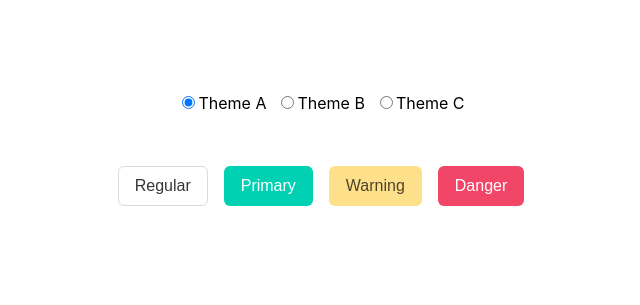
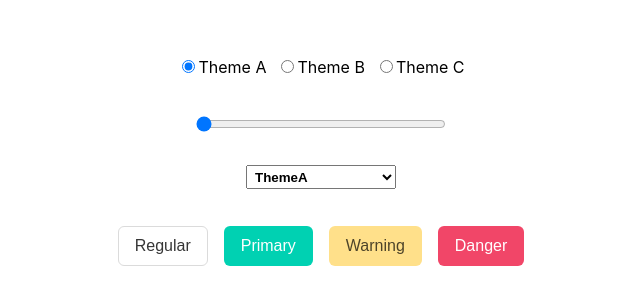
Before and after one commit to Patagonian-IUPA/cra-vscode-template, a React (Create React App) app: page / in a window 1280 px wide. Shown: the part 237-542 px from the top of the page, without its empty margins (319-959 px from the left). Built offline with nearby package versions, Linux system fonts and the light colour scheme.

Commit message:
add multiple theme selectors

```diff
--- a/src/App.js
+++ b/src/App.js
@@ -1,27 +1,21 @@
 import React, { useState } from 'react';
-import Button from './themes/components/Button';
 import { ThemeRadio } from './themes/selectors/ThemeRadio';
 import styles from './App.module.css';
+import Themes from './themes/Themes.module.css';
+import classNames from 'classnames';
+import ButtonsGroup from './themes/components/ButtonsGroup';
+import { ThemeSelect } from './themes/selectors/ThemeSelect';
+import ThemeRange from './themes/selectors/ThemeRange';
+
 const App = () => {
-  const [theme, setTheme] = useState();
+  const [theme, setTheme] = useState(Themes.ThemeA);
 
   return (
-    <div className={styles.App}>
+    <div className={classNames(styles.App, theme)}>
       <ThemeRadio theme={theme} onThemeChange={setTheme} />
-      <div className={styles.Buttons}>
-        <Button theme={theme} style={{ margin: '.5em' }}>
-          Regular
-        </Button>
-        <Button theme={theme} style={{ margin: '.5em' }} type="primary">
-          Primary
-        </Button>
-        <Button theme={theme} style={{ margin: '.5em' }} type="warning">
-          Warning
-        </Button>
-        <Button theme={theme} style={{ margin: '.5em' }} type="danger">
-          Danger
-        </Button>
-      </div>
+      <ThemeRange theme={theme} onThemeChange={setTheme} />
+      <ThemeSelect theme={theme} onThemeChange={setTheme} />
+      <ButtonsGroup />
     </div>
   );
 };
--- a/src/App.module.css
+++ b/src/App.module.css
@@ -6,7 +6,3 @@
   justify-content: center;
   align-items: center;
 }
-
-.Buttons {
-  margin: 2em 0;
-}
--- a/src/themes/components/Button.jsx
+++ b/src/themes/components/Button.jsx
@@ -1,17 +1,11 @@
 import React from 'react';
 import classNames from 'classnames';
 import style from './Button.module.css';
-import themes from '../Themes.module.css';
 
-export const Button = ({
-  theme = themes.ThemeA,
-  type = 'regular',
-  className = '',
-  ...rest
-}) => {
+export const Button = ({ type = 'regular', className = '', ...rest }) => {
   return (
     <button
-      className={classNames(style.base, theme, style[type], className)}
+      className={classNames(style.base, style[type], className)}
       {...rest}
     />
   );
--- /dev/null
+++ b/src/themes/components/ButtonsGroup.jsx
@@ -0,0 +1,21 @@
+import React from 'react';
+import Button from './Button';
+import style from './ButtonsGroup.module.css';
+
+export const ButtonsGroup = () => {
+  return (
+    <div className={style.ButtonsGroup}>
+      <Button className={style.ButtonCustomization}>Regular</Button>
+      <Button className={style.ButtonCustomization} type="primary">
+        Primary
+      </Button>
+      <Button className={style.ButtonCustomization} type="warning">
+        Warning
+      </Button>
+      <Button className={style.ButtonCustomization} type="danger">
+        Danger
+      </Button>
+    </div>
+  );
+};
+export default ButtonsGroup;
--- /dev/null
+++ b/src/themes/components/ButtonsGroup.module.css
@@ -0,0 +1,7 @@
+.ButtonsGroup {
+  margin: 1em 0;
+}
+
+.ButtonCustomization {
+  margin: 0.5em;
+}
--- a/src/themes/selectors/ThemeRadio.jsx
+++ b/src/themes/selectors/ThemeRadio.jsx
@@ -1,11 +1,14 @@
 import React from 'react';
 import styles from './styles.module.css';
 import themeClassNames from '../Themes.module.css';
-
-export const ThemeRadio = ({
-  theme = themeClassNames.ThemeA,
-  onThemeChange = (theme) => console.info(theme),
-}) => {
+/**
+ * Selector the themes de tipo "radio".
+ *
+ * - Recibe `theme`: que le indica a este componente cual es el theme actualmente en uso.
+ * - Recibe `onThemeChange`: una función (callback) que será *llamada* pasándole
+ * como parámetro el theme que el usuario está intentado elegir.
+ */
+export const ThemeRadio = ({ theme, onThemeChange }) => {
   return (
     <div className={styles.ThemeRadioContainer}>
       <div className={styles.ThemeRadioItem}>
--- /dev/null
+++ b/src/themes/selectors/ThemeRange.jsx
@@ -0,0 +1,37 @@
+import React from 'react';
+import themes from '../Themes.module.css';
+import style from './styles.module.css';
+
+/**
+ * Esta lista contiene en cada index:
+ *
+ * - [0] = Nombre de clase CSS que contiene la propiedad `themes.ThemeA`
+ * - [1] = Nombre de clase CSS que contiene la propiedad `themes.ThemeB`
+ * - [2] = Nombre de clase CSS que contiene la propiedad `themes.ThemeC`
+ *
+ * Por ejemplo si queremos imprimir el nombre de clase que contiene `themes.ThemeB`
+ * las dos lineas siguientes son equivalentes:
+ *
+ * console.log(themes.ThemeB);
+ * console.log(themeList[1]);
+ */
+const themeList = [themes.ThemeA, themes.ThemeB, themes.ThemeC];
+
+export const ThemeRange = ({ theme, onThemeChange }) => {
+  return (
+    <div className={style.ThemeRange}>
+      <input
+        style={{ width: '250px' }}
+        type="range"
+        min={0}
+        max={2}
+        value={themeList.indexOf(theme)}
+        onChange={(event) => {
+          const nextTheme = themeList[event.target.value];
+          onThemeChange(nextTheme);
+        }}
+      />
+    </div>
+  );
+};
+export default ThemeRange;
--- a/src/themes/selectors/ThemeSelect.jsx
+++ b/src/themes/selectors/ThemeSelect.jsx
@@ -1,18 +1,28 @@
 import React from 'react';
 import styles from './styles.module.css';
-import themeClassNames from '../Themes.module.css';
+import themes from '../Themes.module.css';
 
-export const ThemeSelect = () => {
+/**
+ * Selector the themes de tipo "select".
+ *
+ * - Recibe `theme`: que le indica a este componente cual es el theme actualmente en uso.
+ * - Recibe `onThemeChange`: una función (callback) que será *llamada* pasándole
+ * como parámetro el theme que el usuario está intentado elegir.
+ */
+export const ThemeSelect = ({ theme, onThemeChange }) => {
   return (
     <select
       name="theme-select"
       id="theme-select"
-      value="DarkA"
+      value={theme}
       className={styles.ThemeSelect}
+      onChange={(event) => {
+        onThemeChange(event.target.value);
+      }}
     >
-      <option value="DarkA">DarkA</option>
-      <option value="DarkB">DarkB</option>
-      <option value="DarkC">DarkC</option>
+      <option value={themes.ThemeA}>ThemeA</option>
+      <option value={themes.ThemeB}>ThemeB</option>
+      <option value={themes.ThemeC}>ThemeC</option>
     </select>
   );
 };
--- a/src/themes/selectors/styles.module.css
+++ b/src/themes/selectors/styles.module.css
@@ -1,13 +1,9 @@
-.ThemeSelect {
-  margin: 0.5em 0;
-  padding: 0.2em 0.3em;
-  margin: 1em 0;
-}
+/* radio */
 
 .ThemeRadioContainer {
   display: flex;
   flex-direction: row;
-  margin: 0.5em 0;
+  margin: 1em 0;
 }
 
 .ThemeRadioItem {
@@ -22,3 +18,19 @@
   text-decoration: underline;
   cursor: pointer;
 }
+
+/* select */
+
+.ThemeSelect {
+  margin: 1em 0;
+  padding: 0.2em 0.3em;
+  margin: 1em 0;
+  width: 150px;
+  font-weight: bold;
+}
+
+/* range */
+
+.ThemeRange {
+  margin: 1em 0;
+}
```
